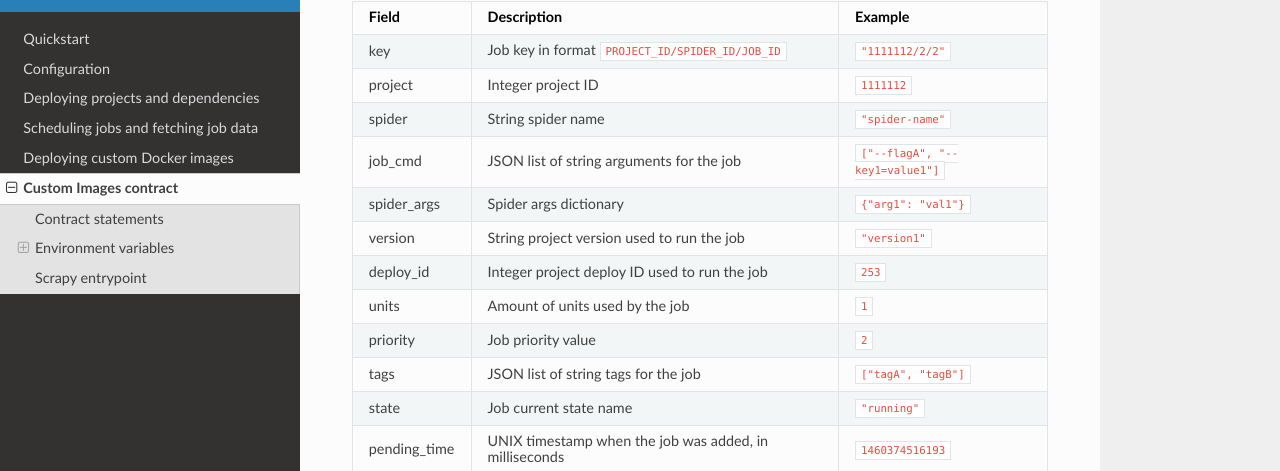
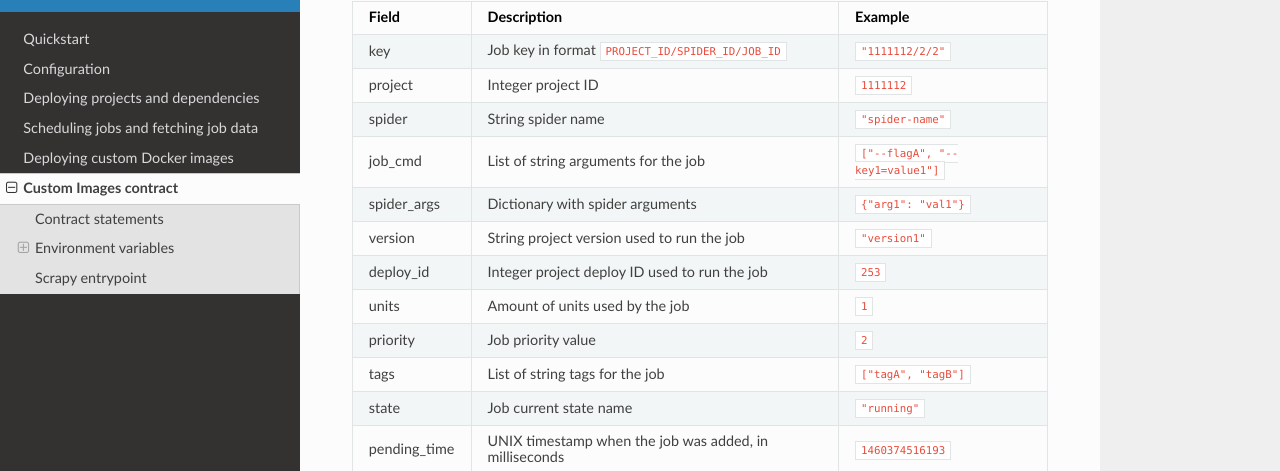
Before and after one commit to scrapinghub/shub, a Sphinx documentation site: the page built from docs/custom-images-contract.rst, in a window 1280 px wide and 900 px high, scrolled down 1750 px. Shown: the part 106-577 px from the top of the window. Built offline with Sphinx 7.4.7 and the Read the Docs theme 2.0.0, drawn with Linux system fonts in a browser that asks for light colours.

Commit message:
Clarify some descriptions

```diff
--- a/docs/custom-images-contract.rst
+++ b/docs/custom-images-contract.rst
@@ -109,13 +109,13 @@ Field        Description                                              Example
 key          Job key in format ``PROJECT_ID/SPIDER_ID/JOB_ID``        ``"1111112/2/2"``
 project      Integer project ID                                       ``1111112``
 spider       String spider name                                       ``"spider-name"``
-job_cmd      JSON list of string arguments for the job                ``["--flagA", "--key1=value1"]``
-spider_args  Spider args dictionary                                   ``{"arg1": "val1"}``
+job_cmd      List of string arguments for the job                     ``["--flagA", "--key1=value1"]``
+spider_args  Dictionary with spider arguments                         ``{"arg1": "val1"}``
 version      String project version used to run the job               ``"version1"``
 deploy_id    Integer project deploy ID used to run the job            ``253``
 units        Amount of units used by the job                          ``1``
 priority     Job priority value                                       ``2``
-tags         JSON list of string tags for the job                     ``["tagA", "tagB"]``
+tags         List of string tags for the job                          ``["tagA", "tagB"]``
 state        Job current state name                                   ``"running"``
 pending_time UNIX timestamp when the job was added, in milliseconds   ``1460374516193``
 running_time UNIX timestamp when the job was started, in milliseconds ``1460374557448``
```
